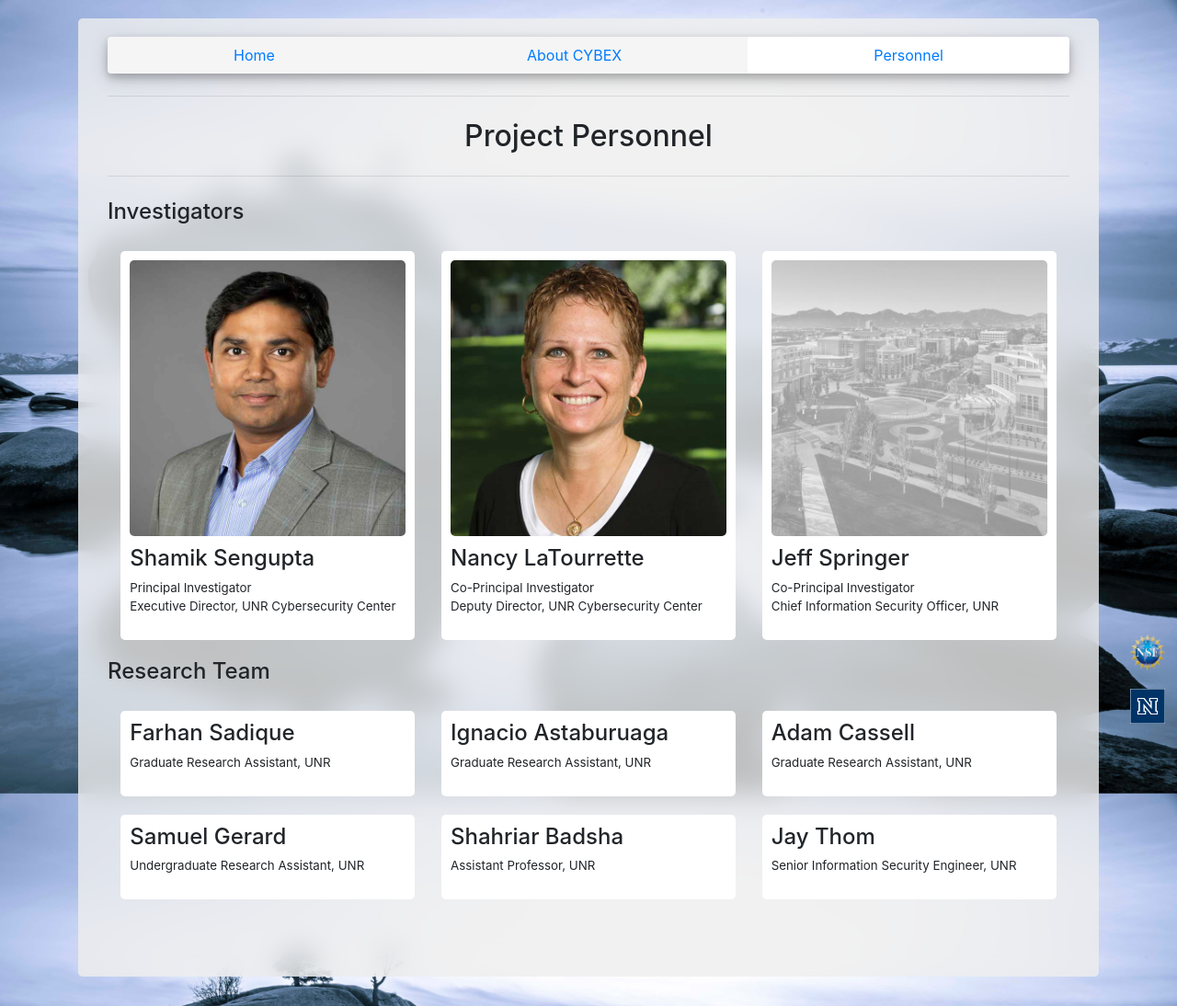
After one commit to CYBEX-P/cybex, a Django app: page /personnel in a window 1280 px wide. The commit adds this page. Shown: the whole page at 92% size. Run offline with Django 3.2, Linux system fonts and the light colour scheme; parts of the project's set-up code (start-up, migrations or seed data) failed here and were passed over; some libraries are stand-ins or nearby versions.

Commit message:
Completed about and personnel pages.
Also modified base site styling. Now uses background image

```diff
--- a/cybexweb/templates/base.html
+++ b/cybexweb/templates/base.html
@@ -10,9 +10,47 @@
     <link rel="stylesheet" href="https://stackpath.bootstrapcdn.com/bootstrap/4.3.1/css/bootstrap.min.css" integrity="sha384-ggOyR0iXCbMQv3Xipma34MD+dH/1fQ784/j6cY/iJTQUOhcWr7x9JvoRxT2MZw1T" crossorigin="anonymous">
 
     <title>{% block title %}CYBEX{% endblock %}</title>
+    <style>
+      * {box-sizing:border-box}
+
+      body{
+        background: url(../static/images/tahoe_stock.jpg) no-repeat center center fixed;
+        -webkit-background-size: cover;
+        -moz-background-size: cover;
+        -o-background-size: cover;
+        background-size: cover;
+        /* background-color: rgb(4,30,66); */
+      }
+
+      .active-custom {
+          background-color: #ffffff;
+          /* color: #ffffff; */
+      }
+
+      .nav-custom {
+        /* border: solid #0275d8 1px; */
+        border-radius: 4px;
+        background-color: whitesmoke;
+        box-shadow: 0 4px 8px 0 rgba(0, 0, 0, 0.2), 0 6px 20px 0 rgba(0, 0, 0, 0.19);
+      }
+      .item-custom {
+        border: solid 1px white;
+      }
+      .transparent{
+        background-color: rgba(238,238,238,0.8);
+        backdrop-filter: blur(15px);
+        padding-top:20px;
+        margin-top:20px;
+      }
+    </style>
   </head>
   <body>
     <div class="container">
+    <div style="position: fixed; right:1vw; bottom:1vw;">
+      <img src="../static/images/nsf1.gif" style="width:3vw; margin-bottom: 20px;">
+      <br>
+      <img src="../static/images/unr_logo.png" style="width:3vw;">
+    </div>
 
     {% block content %}
     {% endblock %}
--- /dev/null
+++ b/cybexweb/templates/personnel.html
@@ -0,0 +1,87 @@
+{% extends 'base.html' %}
+{% block title %}Home{% endblock %}
+{% block content %}
+
+<style>
+    .person-card{
+        width: 320px;
+        background-color:white;
+        padding:10px;
+        border-radius:5px;
+        font-size: smaller;
+        margin: 10px 0px;
+    }
+    .person-photo{
+        width:100%;
+        border-radius: 5px;
+        margin-bottom: 10px;
+    }
+    .research-team{
+        width: 320px;
+    }
+    .person-card-container{
+        display: flex;
+        justify-content: space-around;
+        flex-wrap: wrap;
+        padding:10px 0px;
+    }
+</style>
+
+<div class="jumbotron transparent">
+  <nav class="nav nav-pills nav-fill nav-custom">
+    <a class="nav-item nav-link" href="/home">Home</a>
+    <a class="nav-item nav-link" href="/about">About CYBEX</a>
+    <a class="nav-item nav-link active-custom" href="/personnel">Personnel</a>
+  </nav>
+  <div style="text-align: center;">
+    <hr class="my-4">
+    <h2>Project Personnel</h2>
+    <hr class="my-4">
+  </div>
+  <h4>Investigators</h4>
+  <div class="person-card-container">
+    <div class="person-card">
+        <img src="../static/images/sengupta.jpg" class="person-photo">
+        <h4>Shamik Sengupta</h4>
+        <p>Principal Investigator<br>Executive Director, UNR Cybersecurity Center</p>
+    </div>
+    <div class="person-card">
+        <img src="../static/images/nancy.jpg" class="person-photo">
+        <h4>Nancy LaTourrette</h4>
+        <p>Co-Principal Investigator<br>Deputy Director, UNR Cybersecurity Center</p>
+    </div>
+    <div class="person-card">
+        <img src="../static/images/stock_person.jpg" class="person-photo">
+        <h4>Jeff Springer</h4>
+        <p>Co-Principal Investigator<br>Chief Information Security Officer, UNR</p>
+    </div>
+  </div>
+  <h4>Research Team</h4>
+  <div class="person-card-container">
+    <div class="person-card research-team">
+        <h4>Farhan Sadique</h4>
+        <p>Graduate Research Assistant, UNR</p>
+    </div>
+    <div class="person-card research-team">
+        <h4>Ignacio Astaburuaga</h4>
+        <p>Graduate Research Assistant, UNR</p>
+    </div>
+    <div class="person-card research-team">
+        <h4>Adam Cassell</h4>
+        <p>Graduate Research Assistant, UNR</p>
+    </div>
+    <div class="person-card research-team">
+        <h4>Samuel Gerard</h4>
+        <p>Undergraduate Research Assistant, UNR</p>
+    </div>
+    <div class="person-card research-team">
+        <h4>Shahriar Badsha</h4>
+        <p>Assistant Professor, UNR</p>
+    </div>
+    <div class="person-card research-team">
+        <h4>Jay Thom</h4>
+        <p>Senior Information Security Engineer, UNR</p>
+    </div>
+  </div>
+  {% endblock %}
+</div>
--- a/cybexweb/urls.py
+++ b/cybexweb/urls.py
@@ -1,6 +1,6 @@
 from django.urls import include, path
 # from .views import GraphView, HomeView
-from .views import HomeView, DocsView
+from .views import HomeView, DocsView, AboutView, PersonnelView
 from multifactor.urls import urlpatterns
 
 
@@ -11,6 +11,8 @@ urlpatterns = [
     # path('graph', GraphView.as_view(), name='graph'),
     path('home', HomeView.as_view(), name='home'),
     path('docs', DocsView.as_view(), name='docs'),
+    path('about', AboutView.as_view(), name='about'),
+    path('personnel', PersonnelView.as_view(), name='personnel'),
     path('', HomeView.as_view(), name='home'),
 
     # These are include if you don't want to use the whole multifactor.urls urlpatterns
--- a/cybexweb/views.py
+++ b/cybexweb/views.py
@@ -55,3 +55,8 @@ class HomeView(TemplateView):
 
 class DocsView(TemplateView):
     template_name = 'docs.html'
+
+class AboutView(TemplateView):
+    template_name = 'about.html'
+class PersonnelView(TemplateView):
+    template_name = 'personnel.html'
```
Also changed, not shown: cybexweb/templates/about.html (added, +34 -0 lines), cybexweb/templates/home.html (+6 -146 lines), cybexweb/static/images/campus-new-md.jpg (added), cybexweb/static/images/nancy.jpg (added), cybexweb/static/images/nsf1.gif (added), cybexweb/static/images/sengupta.jpg (added), cybexweb/static/images/stock_person.jpg (added), cybexweb/static/images/tahoe_stock.jpg (added), cybexweb/static/images/unr_logo.png (added).
